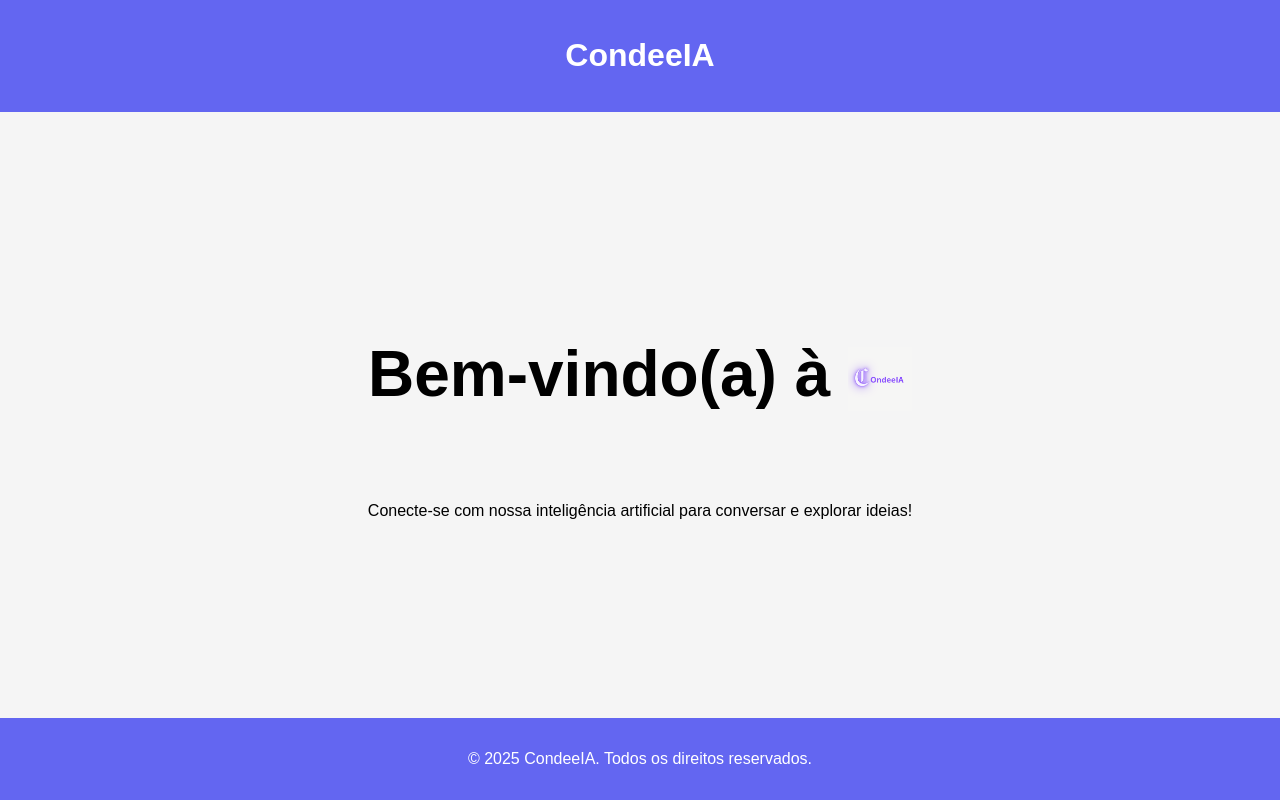
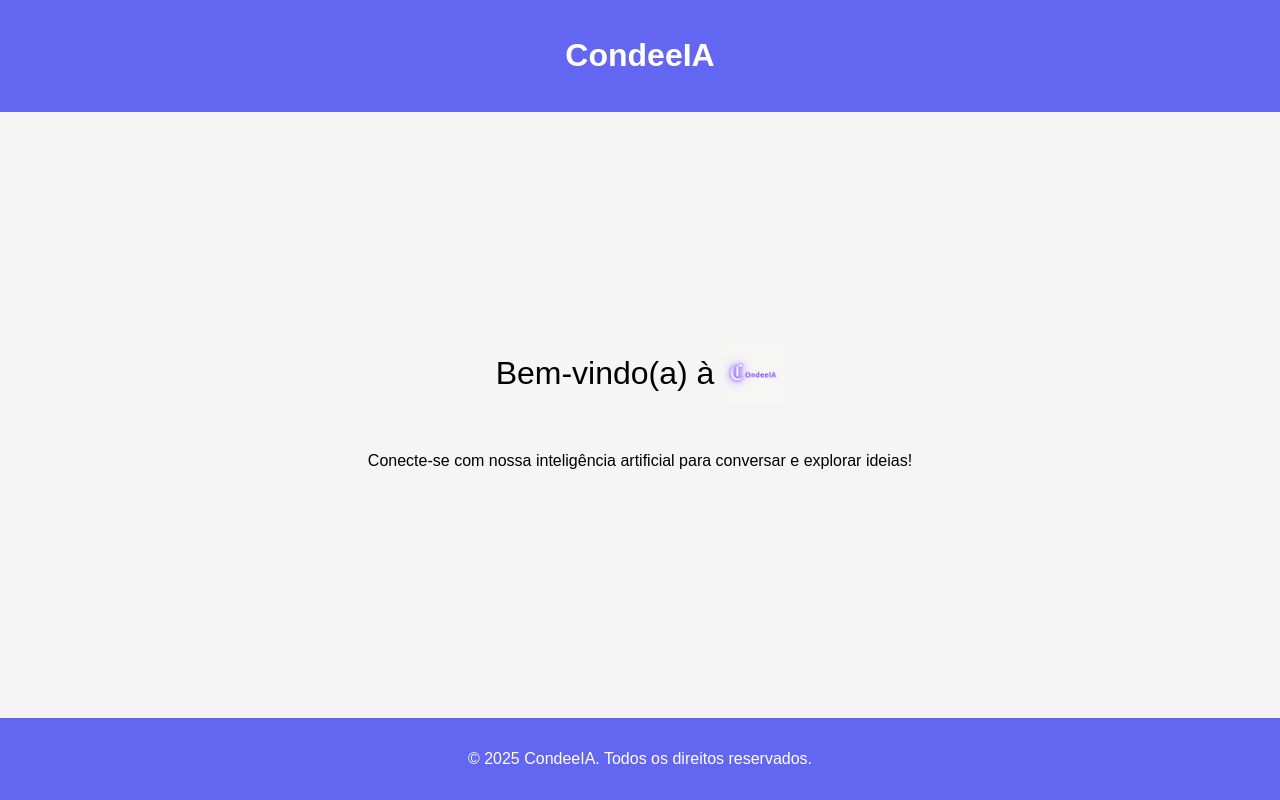
Before and after one commit to EduardoLuizz/Condee.IA, a plain HTML site: page index.html in a window 1280 px wide. Drawn offline with Linux system fonts and the light colour scheme.

Commit message:
Update index.html

```diff
--- a/index.html
+++ b/index.html
@@ -50,10 +50,8 @@
 
     <main>
         <div class="welcome">
-            <h1>Bem-vindo(a) à <img
-            src="logo_condee.png" alt="Logo CondeeIA"
-            style="height: 1em; vertical-align:
-            middle;" /></h1>
+            <span>Bem-vindo(a) à</span>
+            <img src="logo_condee.png" alt="Logo CondeeIA">
         </div>
         <p>Conecte-se com nossa inteligência artificial para conversar e explorar ideias!</p>
     </main>
```
